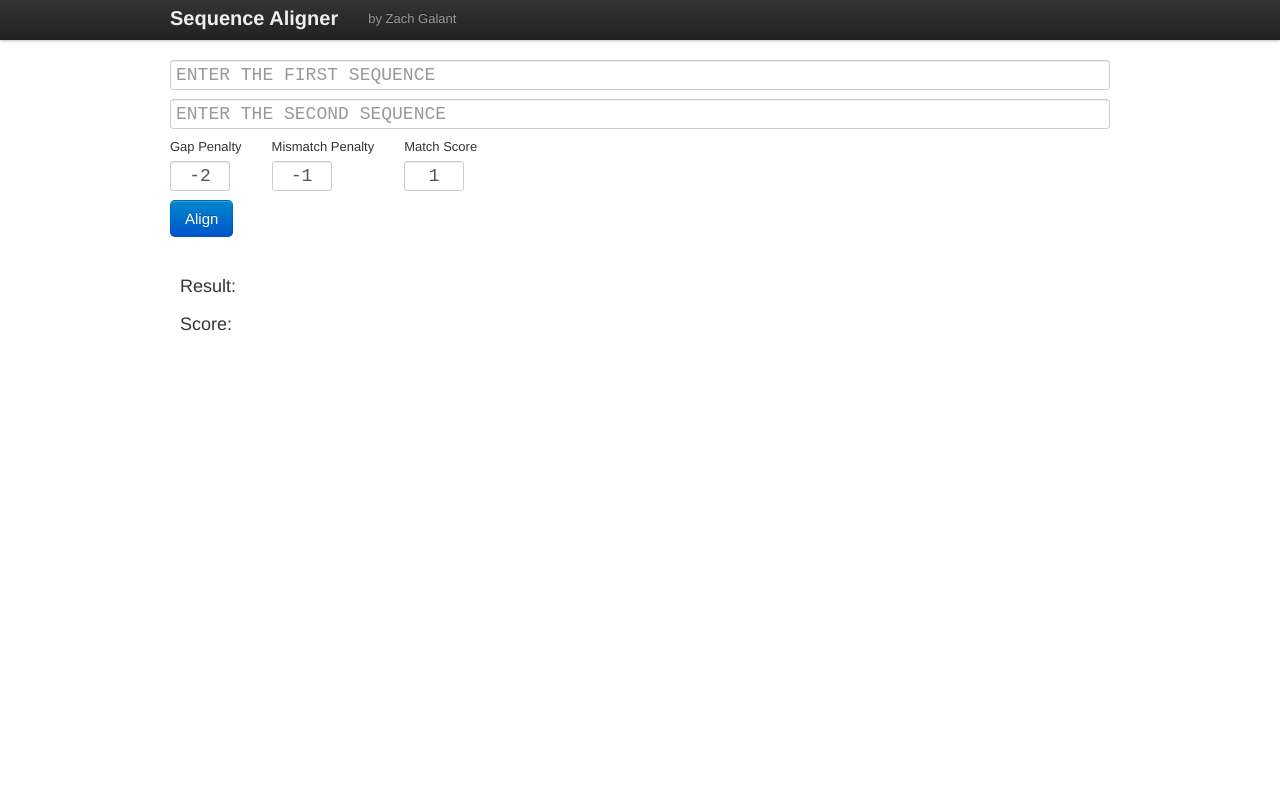
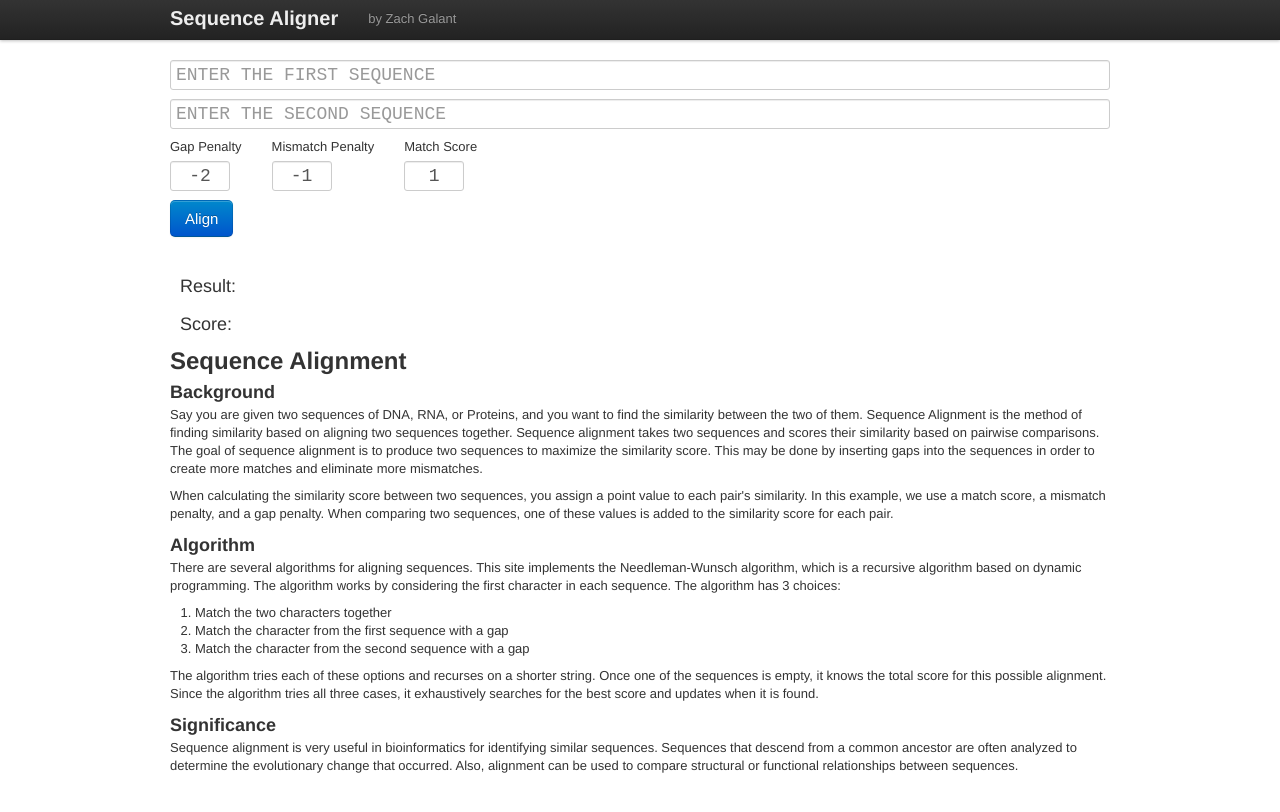
Before and after one commit to zgalant/sequence-alignment, a plain HTML site: page index.html in a window 1280 px wide. Drawn offline with nearby package versions, Linux system fonts and the light colour scheme.

Commit message:
add writeup about sequence alignment

```diff
--- a/index.html
+++ b/index.html
@@ -46,6 +46,42 @@
         	        <div class="clear"></div>
         	    </div>
     	    </div>
+    	    <div class="row-fluid">
+    	        <h2>Sequence Alignment</h2>
+    	        <h3>Background</h3>
+    	        <p>
+    	            Say you are given two sequences of DNA, RNA, or Proteins, and you want to find the similarity between the two of them.
+    	            Sequence Alignment is the method of finding similarity based on aligning two sequences together. Sequence alignment
+    	            takes two sequences and scores their similarity based on pairwise comparisons. The goal of sequence alignment is to
+    	            produce two sequences to maximize the similarity score. This may be done by inserting gaps into the sequences in order to
+    	            create more matches and eliminate more mismatches.
+	            </p>
+	            <p>
+	                When calculating the similarity score between two sequences, you assign a point value to each pair's similarity.
+	                In this example, we use a match score, a mismatch penalty, and a gap penalty. When comparing two sequences, one of
+	                these values is added to the similarity score for each pair.
+	            </p>
+	            <h3>Algorithm</h3>
+	            <p>
+	                There are several algorithms for aligning sequences. This site implements the Needleman-Wunsch algorithm, which is a recursive
+	                algorithm based on dynamic programming. The algorithm works by considering the first character in each sequence.
+	                The algorithm has 3 choices:
+	                <ol>
+	                    <li>Match the two characters together</li>
+	                    <li>Match the character from the first sequence with a gap</li>
+	                    <li>Match the character from the second sequence with a gap</li>
+	                </ol>
+	                The algorithm tries each of these options and recurses on a shorter string. Once one of the sequences is empty, it knows the total score
+	                for this possible alignment. Since the algorithm tries all three cases, it exhaustively searches for the best score and updates
+	                when it is found.
+	            </p>
+	            <h3>Significance</h3>
+	            <p>
+	                Sequence alignment is very useful in bioinformatics for identifying similar sequences. Sequences that descend from a common ancestor
+	                are often analyzed to determine the evolutionary change that occurred. Also, alignment can be used to compare structural or functional
+	                relationships between sequences.
+	            </p>
+	        </div>
 	    </div>
 	</body>
 </html>
--- a/style.css
+++ b/style.css
@@ -1,5 +1,6 @@
 #content {
     margin-top:60px;
+    margin-bottom:60px;
 }
 
 input {
```
